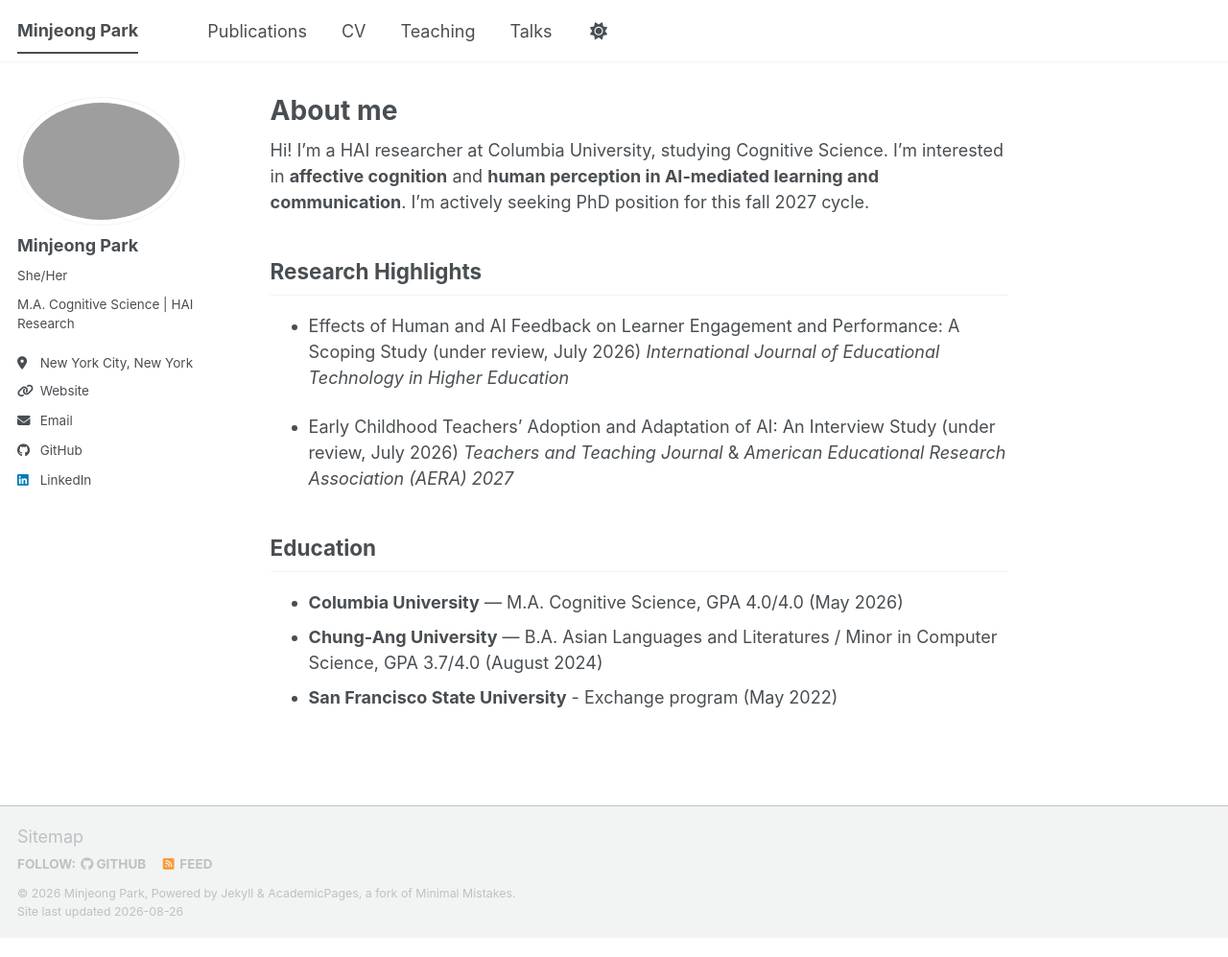
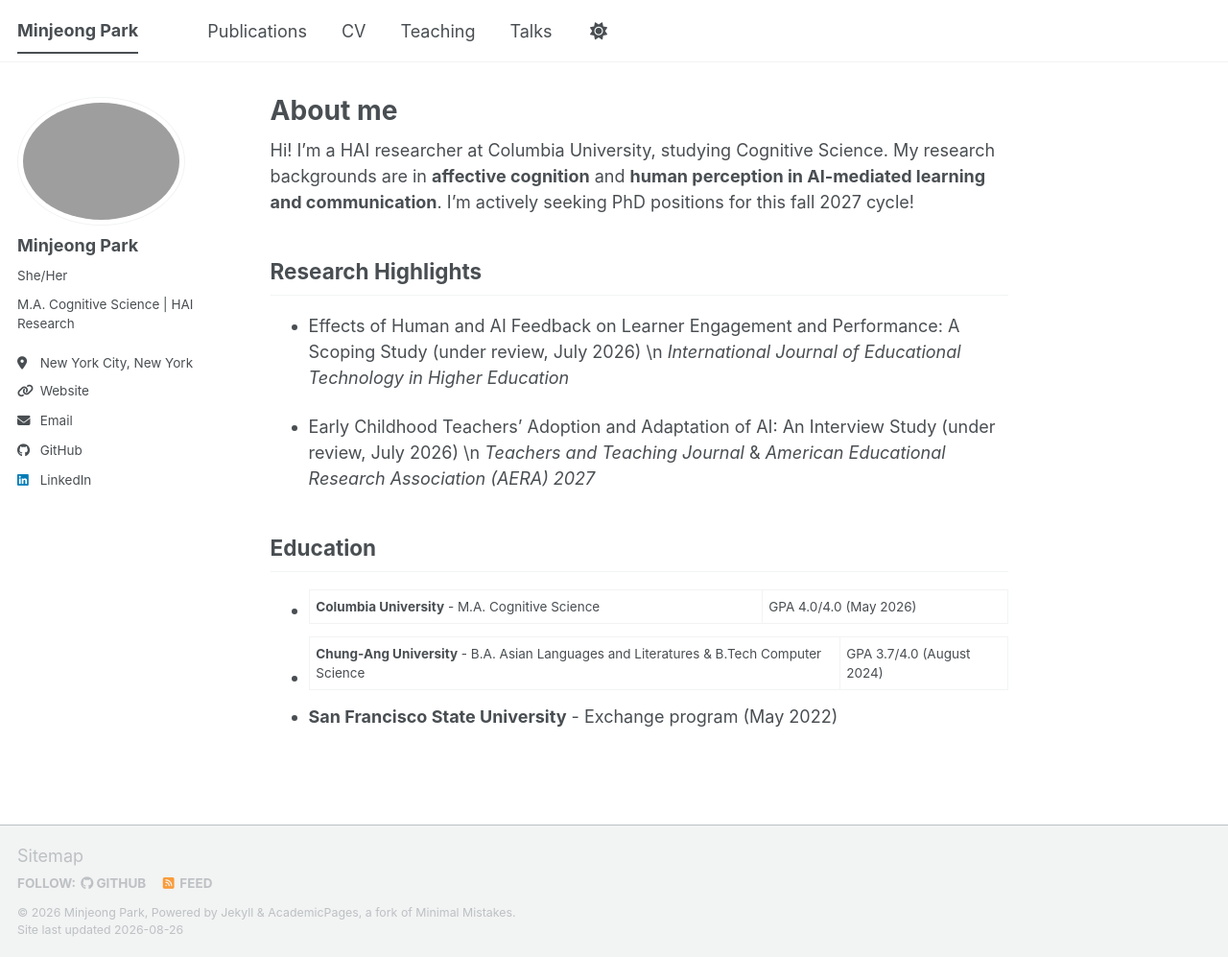
Before and after one commit to mingzung2da/mingzung2da.github.io, a Jekyll site: the page built from _pages/about.md, in a window 1280 px wide and 997 px high. Shown: the whole window at 96% size. Built offline with Jekyll 4.4.1, drawn with Linux system fonts in a browser that asks for light colours; a script bundle is joined from its source files by our own code; library files that are not in the unit come from our copies.

Commit message:
Update about.md

```diff
--- a/_pages/about.md
+++ b/_pages/about.md
@@ -7,21 +7,22 @@ redirect_from:
   - /about.html
 ---
 
-Hi! I'm a HAI researcher at Columbia University, studying Cognitive Science. I'm interested in **affective cognition** and **human perception in AI-mediated learning and communication**.
-I'm actively seeking PhD position for this fall 2027 cycle.
+Hi! I'm a HAI researcher at Columbia University, studying Cognitive Science.
+My research backgrounds are in **affective cognition** and **human perception in AI-mediated learning and communication**.
+I'm actively seeking PhD positions for this fall 2027 cycle!
 
 ## Research Highlights
 
-- Effects of Human and AI Feedback on Learner Engagement and Performance: A Scoping Study (under review, July 2026)
+- Effects of Human and AI Feedback on Learner Engagement and Performance: A Scoping Study (under review, July 2026) \n
   _International Journal of Educational Technology in Higher Education_
 
 
-- Early Childhood Teachers’ Adoption and Adaptation of AI: An Interview Study (under review, July 2026)
+- Early Childhood Teachers’ Adoption and Adaptation of AI: An Interview Study (under review, July 2026) \n
   _Teachers and Teaching Journal_ & _American Educational Research Association (AERA) 2027_
 
 
 ## Education
 
-- **Columbia University** — M.A. Cognitive Science, GPA 4.0/4.0 (May 2026)
-- **Chung-Ang University** — B.A. Asian Languages and Literatures / Minor in Computer Science, GPA 3.7/4.0 (August 2024)
+- **Columbia University** - M.A. Cognitive Science | GPA 4.0/4.0 (May 2026)
+- **Chung-Ang University** - B.A. Asian Languages and Literatures & B.Tech Computer Science | GPA 3.7/4.0 (August 2024)
 - **San Francisco State University** - Exchange program (May 2022)
```
